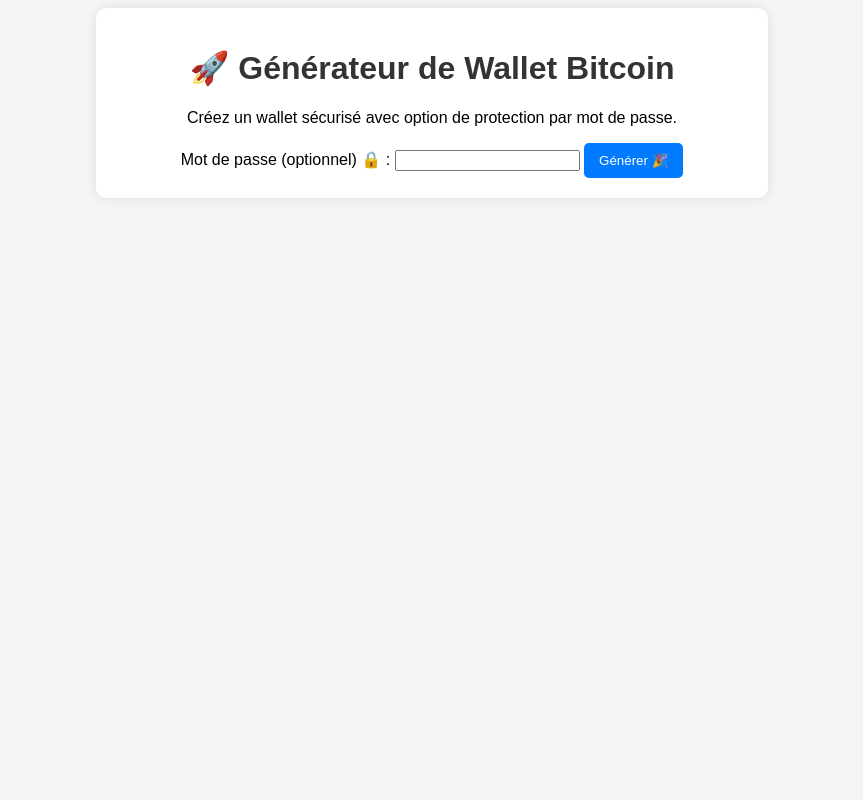
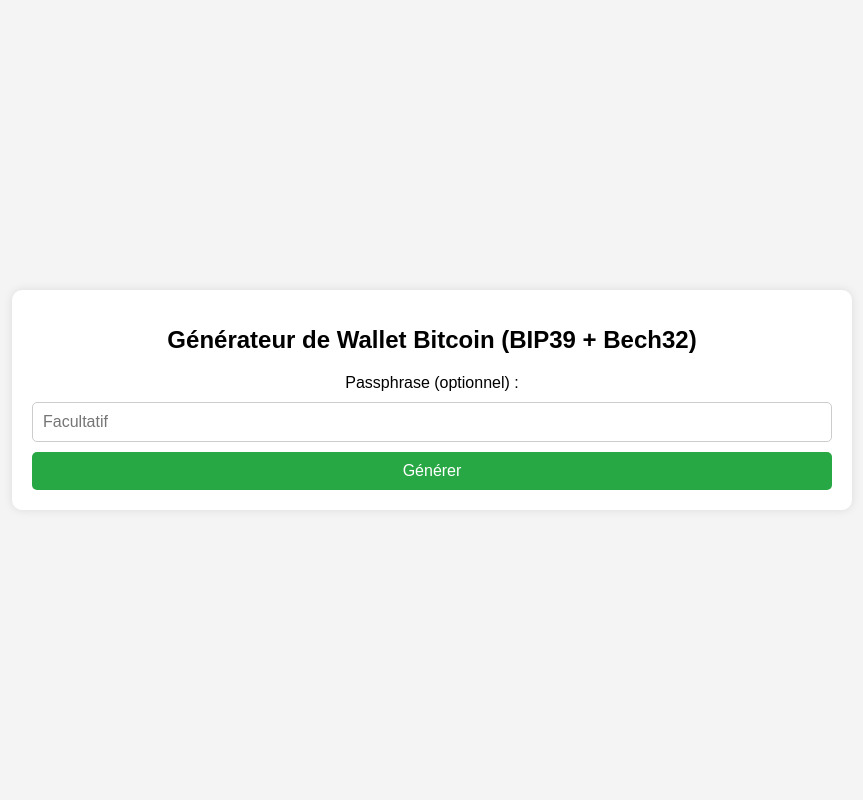
Before and after one commit to Aptura/btcwallet-generator-bip38, a Flask app: page / in a window 1280 px wide. Shown: the whole page, without its empty margins (208-1071 px from the left). Run offline with Flask 3, Linux system fonts and the light colour scheme.

Commit message:
changing all to make segwit wallet

```diff
--- a/app.py
+++ b/app.py
@@ -1,12 +1,7 @@
 from flask import Flask, render_template, request
 import os
-import ecdsa
-import hashlib
-import base58
 import qrcode
-from bip38 import BIP38
-from bip38.cryptocurrencies import Bitcoin as Key
-from bitcoin import encode_privkey  # Assurez-vous d'avoir la bibliothèque `bitcoin` installée
+from bip_utils import Bip39SeedGenerator, Bip84, Bip39MnemonicGenerator, Bip84Coins, Bip44Changes
 
 app = Flask(__name__)
 
@@ -14,32 +9,25 @@ app = Flask(__name__)
 QR_FOLDER = "static/qrcodes"
 os.makedirs(QR_FOLDER, exist_ok=True)
 
-def encrypt_bip38(password, private_key):
-    """Chiffre la clé privée avec BIP38"""
-    bip38 = BIP38(Key)
-    return bip38.encrypt(private_key, password)
+def generate_mnemonic():
+    """Génère une phrase mnémonique BIP39"""
+    return Bip39MnemonicGenerator().FromWordsNumber(24)
 
-def generate_private_key():
-    """Génère une clé privée Bitcoin (256 bits)"""
-    return os.urandom(32)
+def mnemonic_to_seed(mnemonic, passphrase=""):
+    """Convertit une phrase mnémonique en seed BIP39"""
+    return Bip39SeedGenerator(mnemonic).Generate(passphrase)
 
-def private_key_to_wif(private_key):
-    """Convertit la clé privée en format WIF"""
-    extended_key = b'\x80' + private_key
-    checksum = hashlib.sha256(hashlib.sha256(extended_key).digest()).digest()[:4]
-    return base58.b58encode(extended_key + checksum).decode()
+def generate_wallet(mnemonic, passphrase=""):
+    """Génère une adresse Bech32 (bc1) et sa clé privée à partir d'une phrase mnémonique"""
+    seed = mnemonic_to_seed(mnemonic, passphrase)
+    bip84 = Bip84.FromSeed(seed, Bip84Coins.BITCOIN)
+    bip84_acc = bip84.Purpose().Coin().Account(0)  # Niveau compte
+    bip84_chg = bip84_acc.Change(Bip44Changes.CHAIN_EXT)  # Change externe
+    bip84_addr = bip84_chg.AddressIndex(0)  # Première adresse
 
-def private_key_to_public_key(private_key):
-    """Génère une clé publique à partir d'une clé privée"""
-    sk = ecdsa.SigningKey.from_string(private_key, curve=ecdsa.SECP256k1)
-    return b'\x04' + sk.verifying_key.to_string()
-
-def public_key_to_address(public_key):
-    """Convertit une clé publique en adresse Bitcoin"""
-    ripemd160_bpk = hashlib.new('ripemd160', hashlib.sha256(public_key).digest()).digest()
-    extended_ripemd160 = b'\x00' + ripemd160_bpk
-    checksum = hashlib.sha256(hashlib.sha256(extended_ripemd160).digest()).digest()[:4]
-    return base58.b58encode(extended_ripemd160 + checksum).decode()
+    address = bip84_addr.PublicKey().ToAddress()
+    private_key = bip84_addr.PrivateKey().ToWif()  # Clé privée en hexadécimal
+    return address, private_key
 
 def generate_qr_code(data, filename):
     """Génère un QR code et retourne le chemin"""
@@ -51,22 +39,16 @@ def generate_qr_code(data, filename):
 @app.route('/', methods=['GET', 'POST'])
 def index():
     if request.method == 'POST':
-        password = request.form.get('password', None)
-        private_key = generate_private_key()
+        passphrase = request.form.get('passphrase', "")
+        mnemonic = generate_mnemonic()
+        address, private_key = generate_wallet(mnemonic, passphrase)
 
-        wif_key = private_key_to_wif(private_key)
+        mnemonic_qr_path = generate_qr_code(mnemonic, "mnemonic_qr.png")
+        address_qr_path = generate_qr_code(address, "address_qr.png")
+        private_key_qr_path = generate_qr_code(private_key, "private_key_qr.png")
 
-        if password:
-            wif_key = encrypt_bip38(password, encode_privkey(private_key.hex(), 'wif'))
-
-        public_key = private_key_to_public_key(private_key)
-        address = public_key_to_address(public_key)
-
-        private_qr_path = generate_qr_code(wif_key, "private_qr.png")
-        address_qr_path = generate_qr_code(address, "address_qr.png")
-
-        return render_template('index.html', address=address, wif_key=wif_key,
-                               private_qr=private_qr_path, address_qr=address_qr_path)
+        return render_template('index.html', mnemonic=mnemonic, address=address, private_key=private_key,
+                               mnemonic_qr=mnemonic_qr_path, address_qr=address_qr_path, private_key_qr=private_key_qr_path)
 
     return render_template('index.html')
 
--- a/requirements.txt
+++ b/requirements.txt
@@ -1,6 +1,8 @@
 flask
 ecdsa
 qrcode
-bip38
 base58
-bitcoin
+pillow
+mnemonic
+bip32utils
+bip-utils
--- a/static/style.css
+++ b/static/style.css
@@ -1,44 +1,95 @@
 body {
     font-family: Arial, sans-serif;
     background-color: #f4f4f4;
-    text-align: center;
+    display: flex;
+    justify-content: center;
+    align-items: center;
+    height: 100vh;
+    margin: 0;
 }
 
 .container {
-    width: 50%;
-    margin: auto;
     background: white;
     padding: 20px;
     border-radius: 10px;
-    box-shadow: 0px 0px 10px rgba(0, 0, 0, 0.1);
+    box-shadow: 0 0 10px rgba(0, 0, 0, 0.1);
+    text-align: center;
+    width: 90%;
+    max-width: 800px;
 }
 
 h1 {
-    color: #333;
+    font-size: 24px;
+    margin-bottom: 20px;
+}
+
+form {
+    display: flex;
+    flex-direction: column;
+    gap: 10px;
+}
+
+input[type="text"] {
+    padding: 10px;
+    border: 1px solid #ccc;
+    border-radius: 5px;
+    font-size: 16px;
 }
 
 button {
-    padding: 10px 15px;
-    background: #007bff;
+    background-color: #28a745;
     color: white;
     border: none;
+    padding: 10px;
+    border-radius: 5px;
     cursor: pointer;
-    border-radius: 5px;
+    font-size: 16px;
+    transition: background 0.3s;
 }
 
 button:hover {
-    background: #0056b3;
+    background-color: #218838;
 }
 
-.wallet-info {
+.result {
     margin-top: 20px;
-    padding: 15px;
-    background: #f9f9f9;
-    border-radius: 8px;
-    box-shadow: 0px 0px 5px rgba(0, 0, 0, 0.1);
+    padding: 10px;
+    background: #e9ecef;
+    border-radius: 5px;
+    text-align: left;
 }
 
-img {
-    max-width: 200px;
-    margin-top: 10px;
+.result h2 {
+    font-size: 18px;
+    margin-top: 15px;
 }
+
+.qr-code {
+    width: 100px;
+    height: 100px;
+    margin-left: 10px;
+}
+
+.mnemonic, .address, .private-key {
+    word-wrap: break-word;
+    background: white;
+    padding: 5px;
+    border-radius: 5px;
+    border: 1px solid #ccc;
+    font-size: 14px;
+    text-align: center;
+    overflow-wrap: break-word;
+    display: inline-block;
+    max-width: 60%;
+}
+
+.inline-container {
+    display: flex;
+    align-items: center;
+    justify-content: center;
+    gap: 10px;
+}
+
+.hidden {
+    display: none;
+}
--- a/templates/index.html
+++ b/templates/index.html
@@ -10,26 +10,46 @@
 
 <body>
     <div class="container">
-        <h1>🚀 Générateur de Wallet Bitcoin</h1>
-        <p>Créez un wallet sécurisé avec option de protection par mot de passe.</p>
+        <h1>Générateur de Wallet Bitcoin (BIP39 + Bech32)</h1>
+        <form method="POST">
+            <label for="passphrase">Passphrase (optionnel) :</label>
+            <input type="text" name="passphrase" id="passphrase" placeholder="Facultatif">
+            <button type="submit">Générer</button>
+        </form>
+        {% if mnemonic %}
+        <div class="result">
+            <h2>Phrase Mnémonique :</h2>
+            <div class="inline-container">
+                <p class="mnemonic">{{ mnemonic }}</p>
+                <img src="{{ mnemonic_qr }}" alt="QR Code Mnemonic" class="qr-code">
+            </div>
 
-        <form method="post">
-            <label for="password">Mot de passe (optionnel) 🔒 :</label>
-            <input type="password" id="password" name="password">
-            <button type="submit">Générer 🎉</button>
-        </form>
+            <h2>Adresse Bitcoin :</h2>
+            <div class="inline-container">
+                <p class="address">{{ address }}</p>
+                <img src="{{ address_qr }}" alt="QR Code Adresse" class="qr-code">
+            </div>
 
-        {% if address %}
-        <div class="wallet-info">
-            <h2>📝 Détails du Wallet</h2>
-            <p><strong>Adresse :</strong> {{ address }}</p>
-            <img src="{{ address_qr }}" alt="QR Code Adresse">
-
-            <p><strong>Clé Privée (WIF) :</strong> {{ wif_key }}</p>
-            <img src="{{ private_qr }}" alt="QR Code Clé Privée">
+            <h2>Clé Privée :</h2>
+            <div class="inline-container">
+                <p class="private-key hidden" id="privateKey">{{ private_key }}</p>
+                <img src="{{ private_key_qr }}" alt="QR Code Clé Privée" class="qr-code">
+            </div>
+            <button onclick="togglePrivateKey()">Afficher / Cacher</button>
         </div>
         {% endif %}
     </div>
+
+    <script>
+        function togglePrivateKey() {
+            var key = document.getElementById("privateKey");
+            if (key.classList.contains("hidden")) {
+                key.classList.remove("hidden");
+            } else {
+                key.classList.add("hidden");
+            }
+        }
+    </script>
 </body>
 
 </html>
```
Also changed, not shown: verify_bech32.py (added, +42 -0 lines), readme.md.
